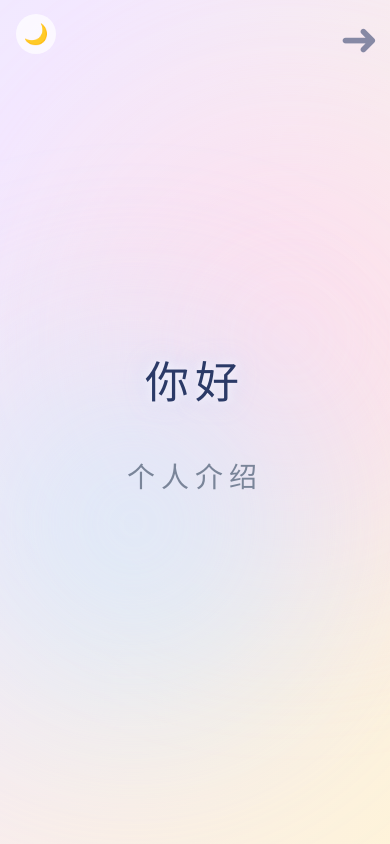
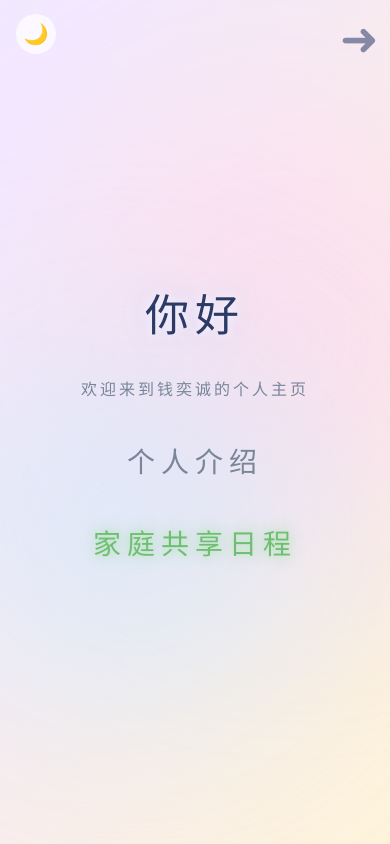
Before and after one commit to QYC2013/qyc2013.github.io, a plain HTML site: page index.html in a window 390 px wide. Shown: the top 844 px of the page. Drawn offline with Linux system fonts and the light colour scheme.

Commit message:
Modify title and enhance welcome section
Updated the title and added a welcome message. Adjusted styles for better layout and appearance.

```diff
--- a/index.html
+++ b/index.html
@@ -4,23 +4,25 @@
   <meta charset="UTF-8" />
   <meta name="viewport" content="width=device-width, initial-scale=1.0" />
   <link rel="icon" href="https://www.baidu.com/favicon.ico" />
-  <title>欢迎页面</title>
+  <title>钱奕诚的个人主页</title>
   <style>
     * { margin: 0; padding: 0; box-sizing: border-box; }
 
-    /* ---------- 主题变量 ---------- */
     :root {
-      /* 亮色（原来的风格） */
       --bg-grad: linear-gradient(120deg, #ffeef8, #e0f3ff, #f3e8ff, #fff4d6, #e4fff2);
       --glow1: #ffd6f0;
       --glow2: #cbe9ff;
       --glow-opacity: 0.55;
-      --star-opacity: 0;          /* 亮色下隐藏星星 */
+      --star-opacity: 0;
       --text-main: #2b3a67;
       --text-main-shadow: 0 0 10px rgba(255,255,255,.9), 0 0 22px rgba(180,210,255,.5);
       --text-sub: #7a8599;
       --text-sub-hover: #4a5578;
       --sub-hover-shadow: 0 0 14px rgba(255,255,255,1);
+      --family: #6fbf73;
+      --family-hover: #4da852;
+      --family-shadow: 0 0 8px rgba(180, 230, 180, .8), 0 0 18px rgba(120, 200, 130, .45);
+      --family-hover-shadow: 0 0 14px rgba(180, 230, 180, 1), 0 0 30px rgba(120, 200, 130, .7);
       --arrow: #2b3a67;
       --arrow-hover: #2f6bff;
       --arrow-hover-shadow: 0 0 14px rgba(160,200,255,1), 0 0 30px rgba(77,139,255,.7);
@@ -28,7 +30,6 @@
     }
 
     body.dark {
-      /* 深色（现在的风格） */
       --bg-grad: linear-gradient(120deg, #0d1321, #1a1f3a, #10182b, #1c1633, #0d1321);
       --glow1: #3a5bff;
       --glow2: #8a4dff;
@@ -39,6 +40,10 @@
       --text-sub: #7d8ab0;
       --text-sub-hover: #b8c4ff;
       --sub-hover-shadow: 0 0 14px rgba(140,170,255,.8);
+      --family: #8fd99a;
+      --family-hover: #c4f0c9;
+      --family-shadow: 0 0 8px rgba(100,200,120,.5), 0 0 18px rgba(80,180,100,.3);
+      --family-hover-shadow: 0 0 14px rgba(100,200,120,.9), 0 0 30px rgba(80,180,100,.6);
       --arrow: #e8ecff;
       --arrow-hover: #9db8ff;
       --arrow-hover-shadow: 0 0 14px rgba(140,170,255,.9), 0 0 30px rgba(100,130,255,.6);
@@ -51,14 +56,13 @@
       flex-direction: column;
       align-items: center;
       justify-content: center;
-      gap: 52px;
+      gap: 44px;
       font-family: "楷体", "华文琥珀", "Microsoft YaHei", sans-serif;
       background: var(--bg-grad);
       background-size: 400% 400%;
       animation: bgMove 20s ease infinite;
       overflow: hidden;
       position: relative;
-      transition: color 0.5s ease;
     }
 
     @keyframes bgMove {
@@ -126,19 +130,38 @@
       text-shadow: var(--text-main-shadow);
     }
 
-    /* 个人介绍入口 */
-    .about-link a {
+    /* 欢迎语（你好下方） */
+    .welcome {
+      font-size: 24px;
+      font-weight: 300;
+      letter-spacing: 5px;
+      color: var(--text-sub);
+      position: relative;
+      z-index: 1;
+      transition: color 0.5s ease;
+    }
+
+    /* 链接行 */
+    .nav-link a {
       font-size: 42px;
-      color: var(--text-sub);
       text-decoration: none;
       transition: all 0.4s ease;
     }
+    .about-link a { color: var(--text-sub); }
     .about-link a:hover {
       color: var(--text-sub-hover);
       text-shadow: var(--sub-hover-shadow);
     }
+    .family-link a {
+      color: var(--family);
+      text-shadow: var(--family-shadow);
+    }
+    .family-link a:hover {
+      color: var(--family-hover);
+      text-shadow: var(--family-hover-shadow);
+    }
 
-    /* 右上角箭头（加大） */
+    /* 右上角箭头 */
     .arrow {
       position: fixed;
       top: 20px;
@@ -180,8 +203,9 @@
 
     @media (max-width: 600px) {
       .text-item { font-size: 44px; letter-spacing: 6px; }
-      .about-link a { font-size: 28px; }
-      body { gap: 36px; }
+      .nav-link a { font-size: 28px; }
+      body { gap: 32px; }
+      .welcome { font-size: 16px; letter-spacing: 3px; }
       .arrow { font-size: 46px; top: 12px; right: 16px; }
       .theme-btn { width: 40px; height: 40px; font-size: 20px; top: 14px; left: 16px; }
     }
@@ -201,13 +225,18 @@
 
   <div class="text-item hello-text">你好</div>
 
-  <div class="text-item about-link">
+  <div class="welcome">欢迎来到钱奕诚的个人主页</div>
+
+  <div class="text-item nav-link about-link">
     <a href="about.html">个人介绍</a>
+  </div>
+
+  <div class="text-item nav-link family-link">
+    <a href="family.html">家庭共享日程</a>
   </div>
 
   <script>
     const btn = document.getElementById('themeBtn');
-    // 读取保存的主题
     if (localStorage.getItem('theme') === 'dark') {
       document.body.classList.add('dark');
       btn.textContent = '☀️';
```
